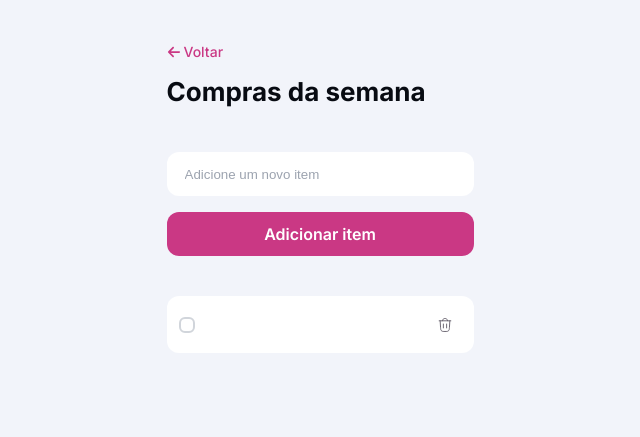
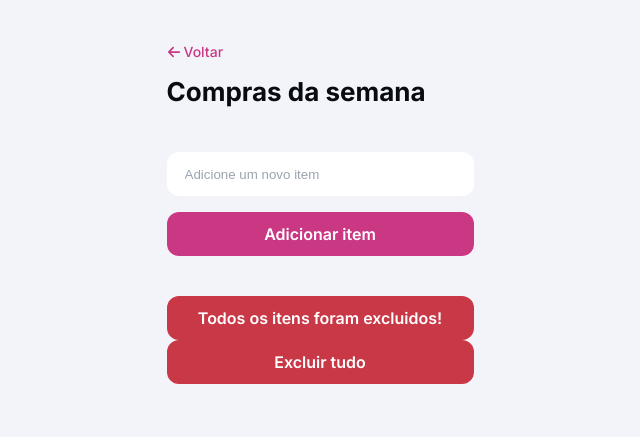
Before and after one commit to Jonas-Rocha/portfolio-lista-de-compras, a plain HTML site: page index.html in a window 1280 px wide. Shown: the whole page, without its empty margins (320-960 px from the left). Drawn offline with Linux system fonts and the light colour scheme.

Commit message:
finalizando a remoção de itens

```diff
--- a/index.html
+++ b/index.html
@@ -87,7 +87,11 @@
             </svg>
           </div>
         </div>
+        <div>
+          <div class="alert-box"><p>Todos os itens foram excluidos!</p></div>
+        </div>
       </form>
+      <button class="remove-itens">Excluir tudo</button>
     </main>
 
     <script src="script.js"></script>
--- a/script.js
+++ b/script.js
@@ -2,6 +2,7 @@ const input = document.getElementById("addnewitem");
 const form = document.querySelector("form");
 const button = document.getElementById("addnewitem-button");
 const checkboxdiv = document.querySelector(".checkbox-div");
+const removeitens = document.querySelector(".remove-itens");
 
 let value = "";
 input.addEventListener("input", () => {
@@ -17,10 +18,20 @@ form.addEventListener("submit", (event) => {
   clone.id = `${input.value}`;
   // console.log(clone.children[2]);
   clone.style.display = "flex";
+  clone.classList.add("clones");
   form.appendChild(clone);
   input.value = "";
-  console.log(clone.children);
-  // clone.addEventListener("click", (event) => {
-  //   console.log(event);
-  // });
+  clone.children[2].addEventListener("click", () => {
+    clone.remove();
+  });
 });
+
+removeitens.addEventListener("click", () => {
+  let clones = document.querySelectorAll(".clones");
+  for (let i = 0; i < clones.length; i++) {
+    clones[i].remove();
+  }
+  setTimeout(() => {
+    alert("Todos os itens removidos!");
+  }, 10);
+});
--- a/style.css
+++ b/style.css
@@ -106,7 +106,8 @@ form {
   color: var(--content-tertiary);
 }
 
-#addnewitem-button {
+#addnewitem-button,
+.remove-itens {
   width: 100%;
   border-radius: 12px;
   height: 44px;
@@ -135,6 +136,7 @@ form {
   margin-bottom: 12px;
   border-radius: 12px;
   background-color: var(--always-white);
+  display: none;
 }
 
 .item {
@@ -194,3 +196,24 @@ form {
 .trash-icon {
   cursor: pointer;
 }
+
+.remove-itens {
+  background-color: var(--color-danger) !important;
+}
+
+.alert-box {
+  background-color: var(--color-danger);
+  width: 100%;
+  border-radius: 12px;
+  height: 44px;
+  color: var(--always-white);
+  border-style: none;
+  font-family: "Inter";
+  font-style: normal;
+  font-weight: 600;
+  font-size: 16px;
+  line-height: 20px;
+  display: flex;
+  align-items: center;
+  justify-content: center;
+}
```
